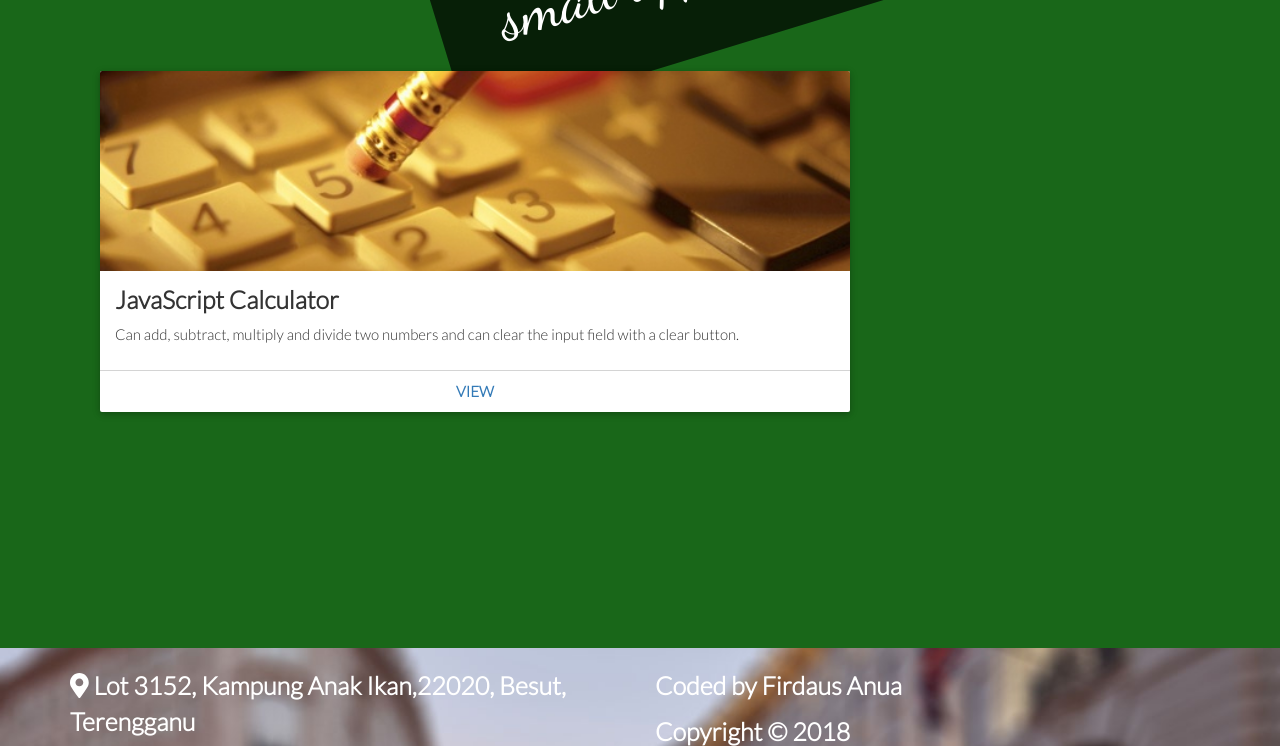
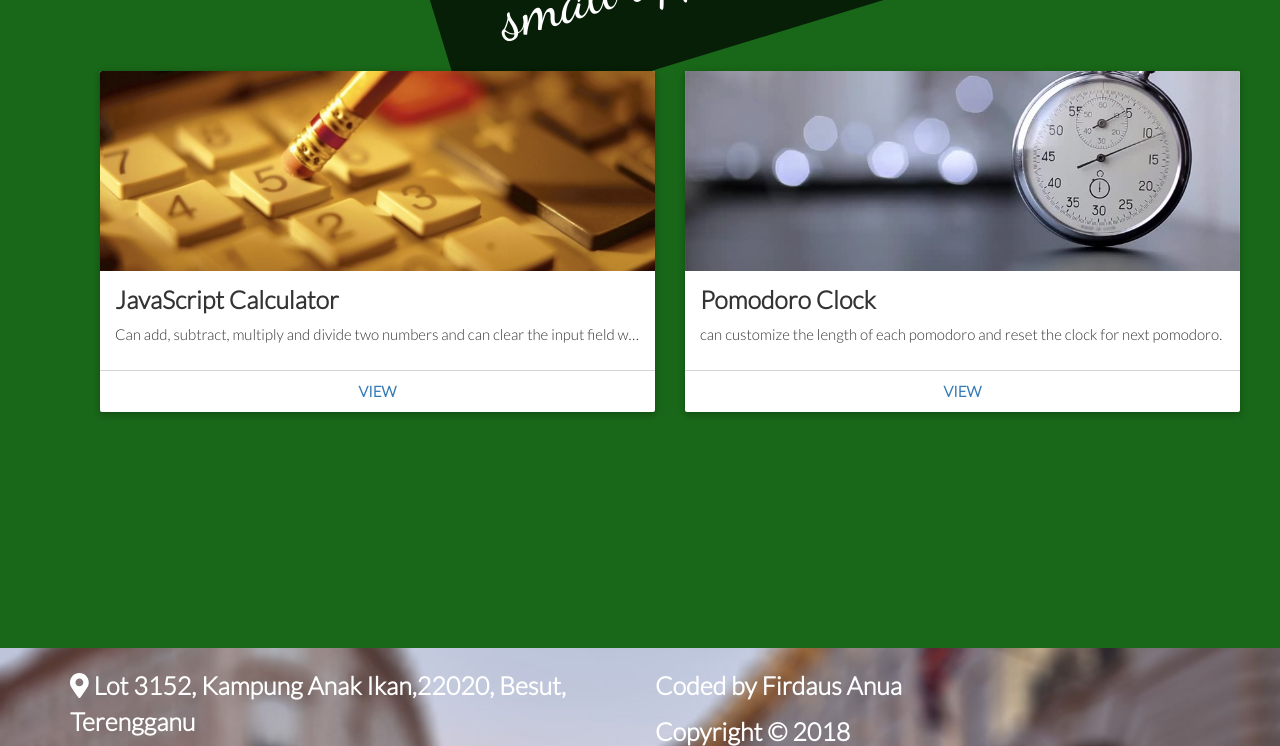
Before and after one commit to firdausanua/firdausanua.github.io, a plain HTML site: page index.html in a window 1280 px wide. Shown: the part 2552-3298 px from the top of the page. Drawn offline with nearby package versions, Linux system fonts and the light colour scheme.

Commit message:
pomodoro clock

```diff
--- a/index.html
+++ b/index.html
@@ -180,7 +180,7 @@
 			                <div class="row">
 
 
-			                    <div class="col-xs-12 col-sm-8 col-md-8">
+			                    <div class="col-xs-12 col-sm-6 col-md-6">
 			                        <div class="card">
 			                        	<div class="img-card">
 			                        		<img src="./img/calc.jpg" />
@@ -193,7 +193,18 @@
 			                        </div>
 			                    </div>
 
-
+               			        <div class="col-xs-12 col-sm-6 col-md-6">
+			                        <div class="card">
+			                        	<div class="img-card">
+			                        		<img src="./img/pomodoro.jpg" />
+			                        	</div>
+			                            <div class="card-content">
+			                                <h4 class="card-title">Pomodoro Clock</h4>
+			                                <p>can customize the length of each pomodoro and reset the clock for next pomodoro.</p>
+			                            </div>
+			                            <a href="https://codepen.io/firdausanua/full/KoVmpm/" target="_blank"><div class="card-read-more">View</div></a>
+			                        </div>
+			                    </div>
 
 			                </div>
 			            </div>
```
Also changed, not shown: img/pomodoro.jpg (added).
